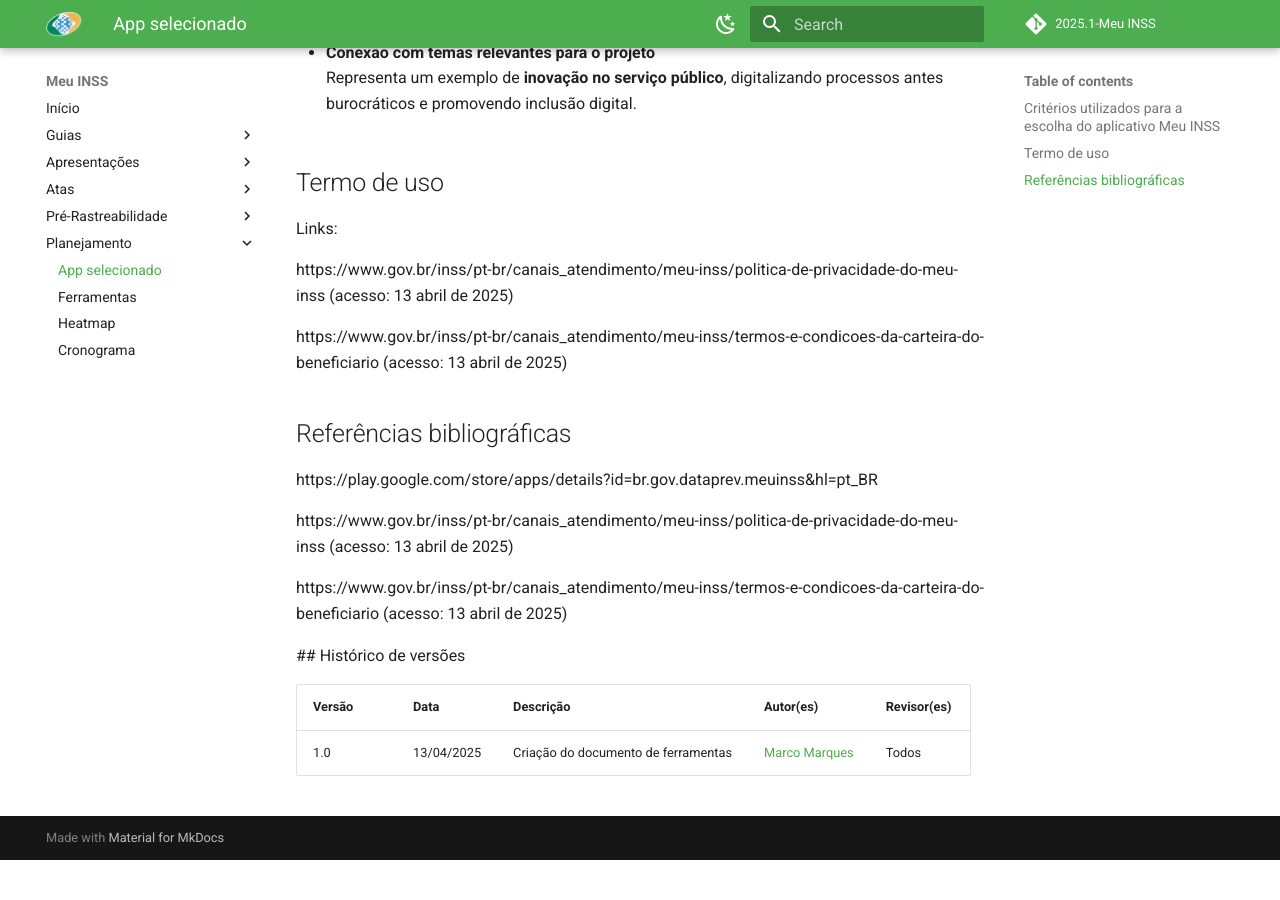
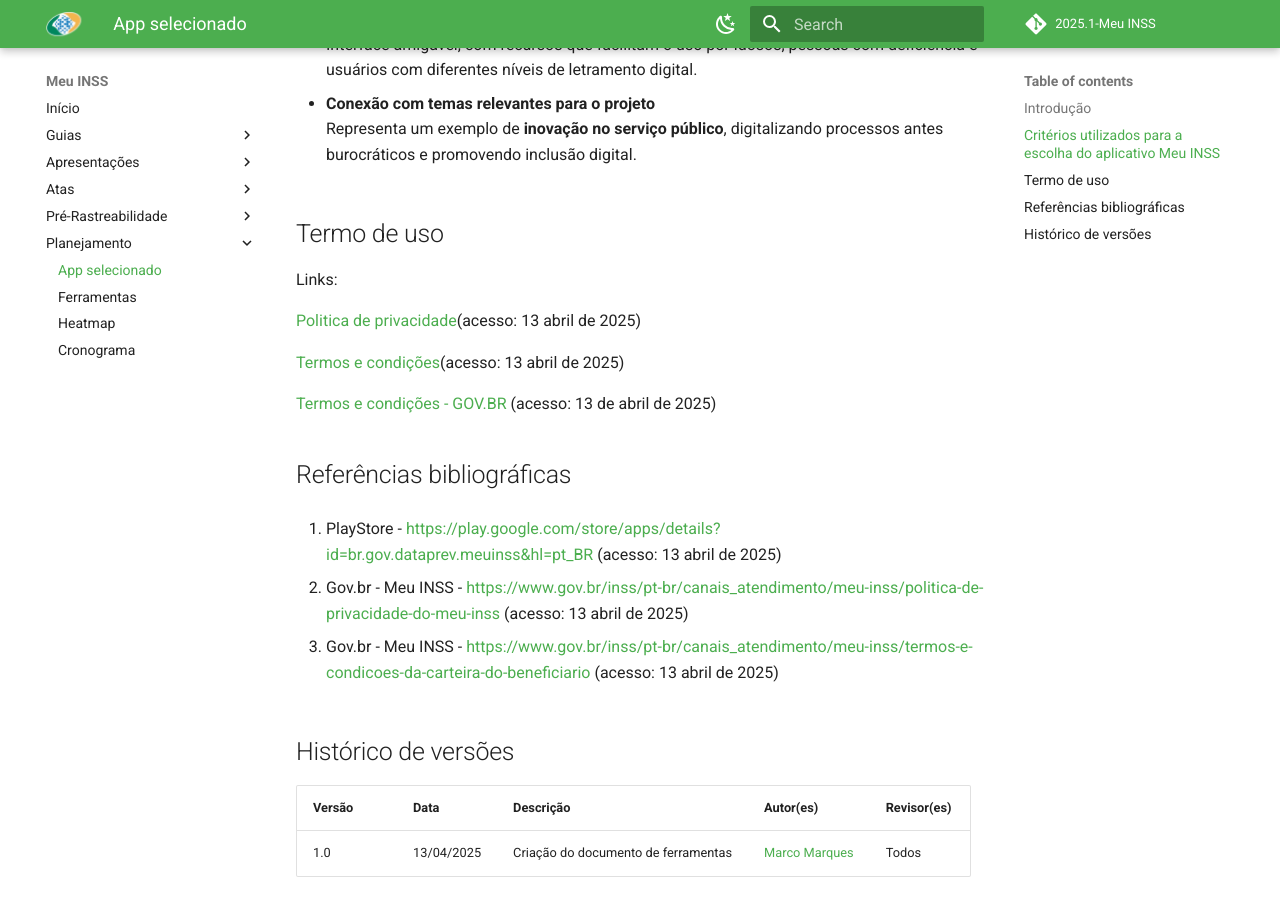
Before and after one commit to Requisitos-de-Software/2025.1-Meu-INSS, an MkDocs documentation site: the page built from docs/planejamento/selecao-app.md, in a window 1280 px wide and 900 px high, scrolled down 773 px. Built offline with MkDocs 1.6.1 and Material for MkDocs 9.7.7, drawn with Linux system fonts in a browser that asks for light colours; comment, search, counter and statistics services are not loaded; before the commit the page ends 1633 px from its top, so only the background shows below that.

Commit message:
correções das referencias enviadas

```diff
--- a/docs/planejamento/selecao-app.md
+++ b/docs/planejamento/selecao-app.md
@@ -27,20 +29,24 @@
 
 Links:
 
-https://www.gov.br/inss/pt-br/canais_atendimento/meu-inss/politica-de-privacidade-do-meu-inss (acesso: 13 abril de 2025)
+[Politica de privacidade](https://www.gov.br/inss/pt-br/canais_atendimento/meu-inss/politica-de-privacidade-do-meu-inss )(acesso: 13 abril de 2025)
 
-https://www.gov.br/inss/pt-br/canais_atendimento/meu-inss/termos-e-condicoes-da-carteira-do-beneficiario (acesso: 13 abril de 2025)
+[Termos e condições](https://www.gov.br/inss/pt-br/canais_atendimento/meu-inss/termos-e-condicoes-da-carteira-do-beneficiario )(acesso: 13 abril de 2025)
+
+[Termos e condições - GOV.BR](https://cadastro.acesso.gov.br/termo-de-uso) (acesso: 13 de abril de 2025)
 
 
 ## Referências bibliográficas
 
-https://play.google.com/store/apps/details?id=br.gov.dataprev.meuinss&hl=pt_BR
+1. PlayStore - [https://play.google.com/store/apps/details?id=br.gov.dataprev.meuinss&hl=pt_BR](https://play.google.com/store/apps/details?id=br.gov.dataprev.meuinss&hl=pt_BR) (acesso: 13 abril de 2025)
 
-https://www.gov.br/inss/pt-br/canais_atendimento/meu-inss/politica-de-privacidade-do-meu-inss (acesso: 13 abril de 2025)
+2. Gov.br - Meu INSS - [https://www.gov.br/inss/pt-br/canais_atendimento/meu-inss/politica-de-privacidade-do-meu-inss](https://www.gov.br/inss/pt-br/canais_atendimento/meu-inss/politica-de-privacidade-do-meu-inss) (acesso: 13 abril de 2025)
 
-https://www.gov.br/inss/pt-br/canais_atendimento/meu-inss/termos-e-condicoes-da-carteira-do-beneficiario (acesso: 13 abril de 2025)
 
-  ## Histórico de versões
+3. Gov.br - Meu INSS - [https://www.gov.br/inss/pt-br/canais_atendimento/meu-inss/termos-e-condicoes-da-carteira-do-beneficiario](https://www.gov.br/inss/pt-br/canais_atendimento/meu-inss/termos-e-condicoes-da-carteira-do-beneficiario) (acesso: 13 abril de 2025)
+
+
+## Histórico de versões
 
   Versão |   Data  | Descrição | Autor(es) | Revisor(es)
 ------ | ---- | ------ | ---------- | ----------
```
Also changed, not shown: other parts of docs/planejamento/selecao-app.md (+4 -2 lines), docs/planejamento/heatmap.md (+4 -0 lines).
